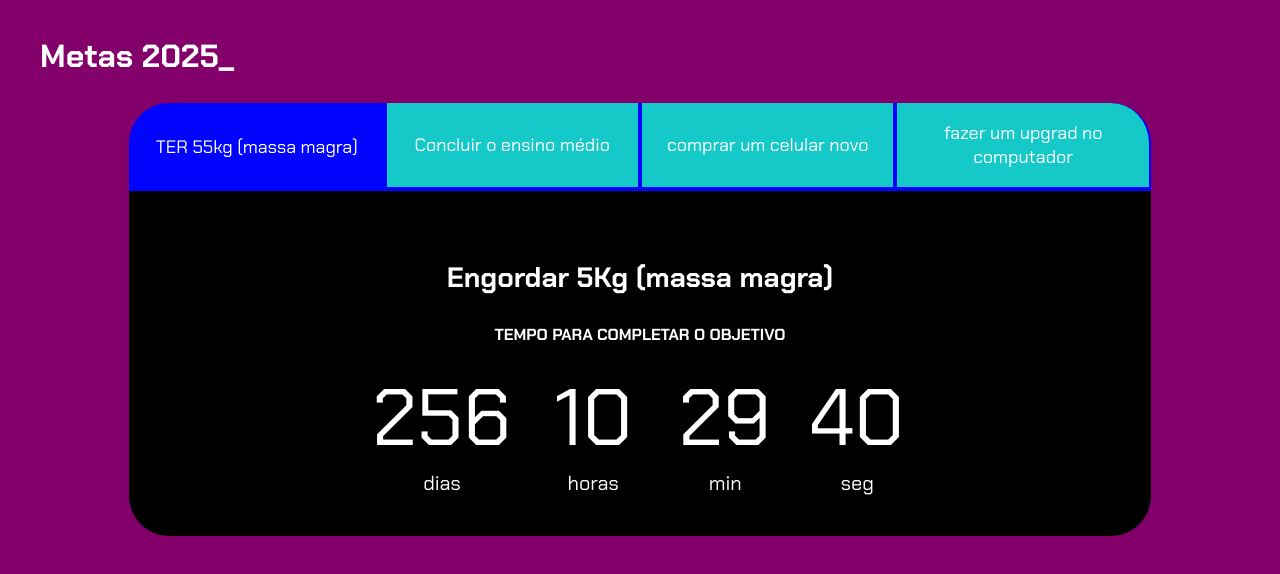
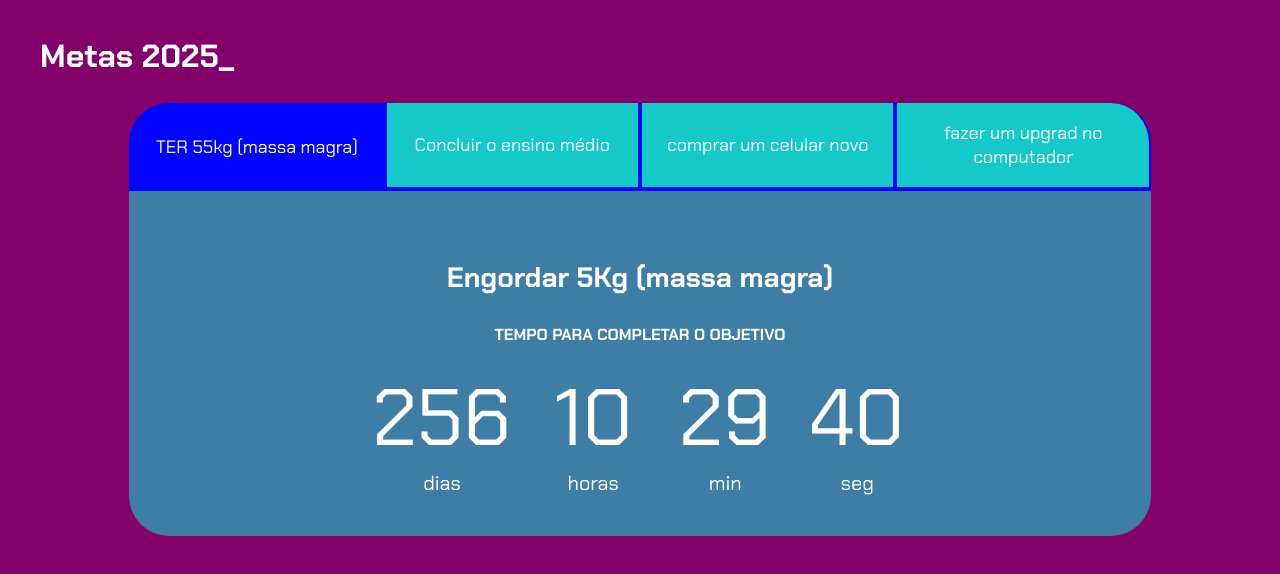
Before and after one commit to BienertE/projetodevida-romulo-3anobCESA, a plain HTML site: page index.html in a window 1280 px wide. Drawn offline with Linux system fonts and the light colour scheme.

Commit message:
cores blur test1

```diff
--- a/style.css
+++ b/style.css
@@ -6,7 +6,7 @@
     --branco: #ffffff;
     --botao-ativo: #0004ff;
     --botao-inativo: rgb(22, 201, 201);
-    --texto-fundo: rgb(0, 0, 0);
+    --texto-fundo: rgba(22, 201, 201, 0.623);
 }
 
 body {
```
